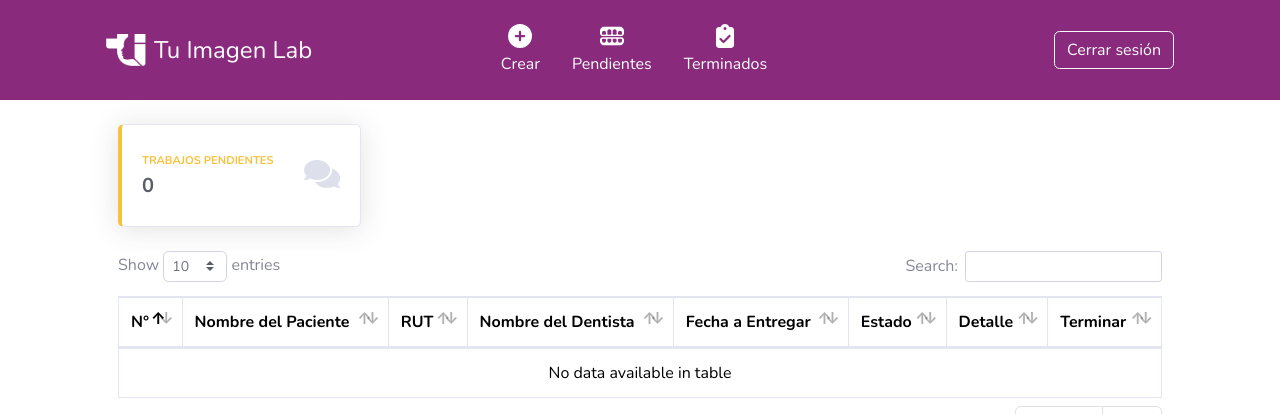
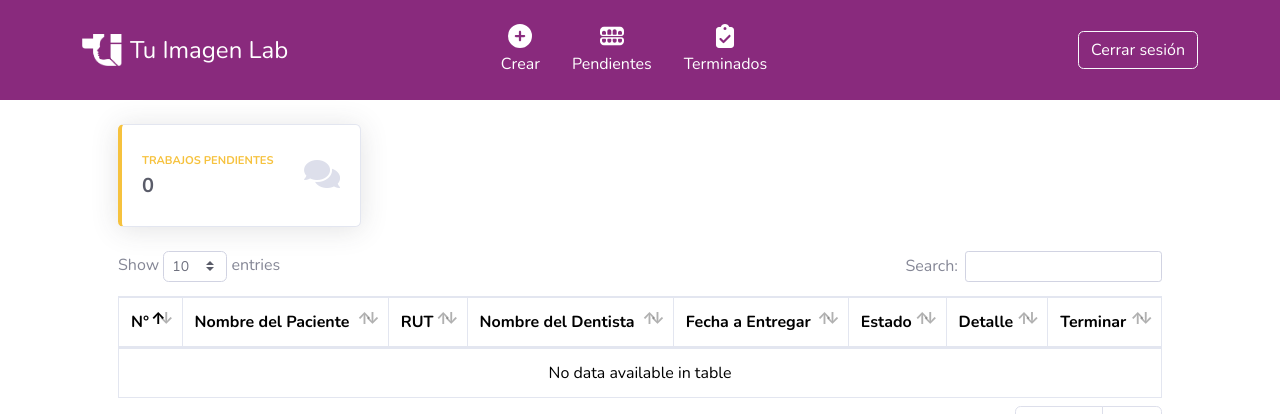
Before and after one commit to Daniher01/tuimagen_lab, a Django app: page / in a window 1280 px wide. Shown: the top 414 px of the page. Run offline with Django 5.2, Linux system fonts and the light colour scheme; the visitor is signed in with stand-in values (Sample User, id 1); data that the repository does not hold is empty; some libraries are stand-ins or nearby versions.

Commit message:
se ajusta parte del css delcentrado

```diff
--- a/app/tuimagen_lab/templates/header.html
+++ b/app/tuimagen_lab/templates/header.html
@@ -1,6 +1,6 @@
 {% load static %}
 <div class="bg-tuimagen">
-    <header class=" container d-flex flex-wrap align-items-center justify-content-center justify-content-md-between py-3">
+    <header class=" container d-flex flex-wrap align-items-center justify-content-center justify-content-md-between px-0 py-3">
         {% comment %} Logo {% endcomment %}
         <div class="col-md-3 mb-2 mb-md-0">
             <a href="/" class="d-flex align-items-center mb-3 mb-md-0 me-md-auto link-body-emphasis text-decoration-none ">
```
